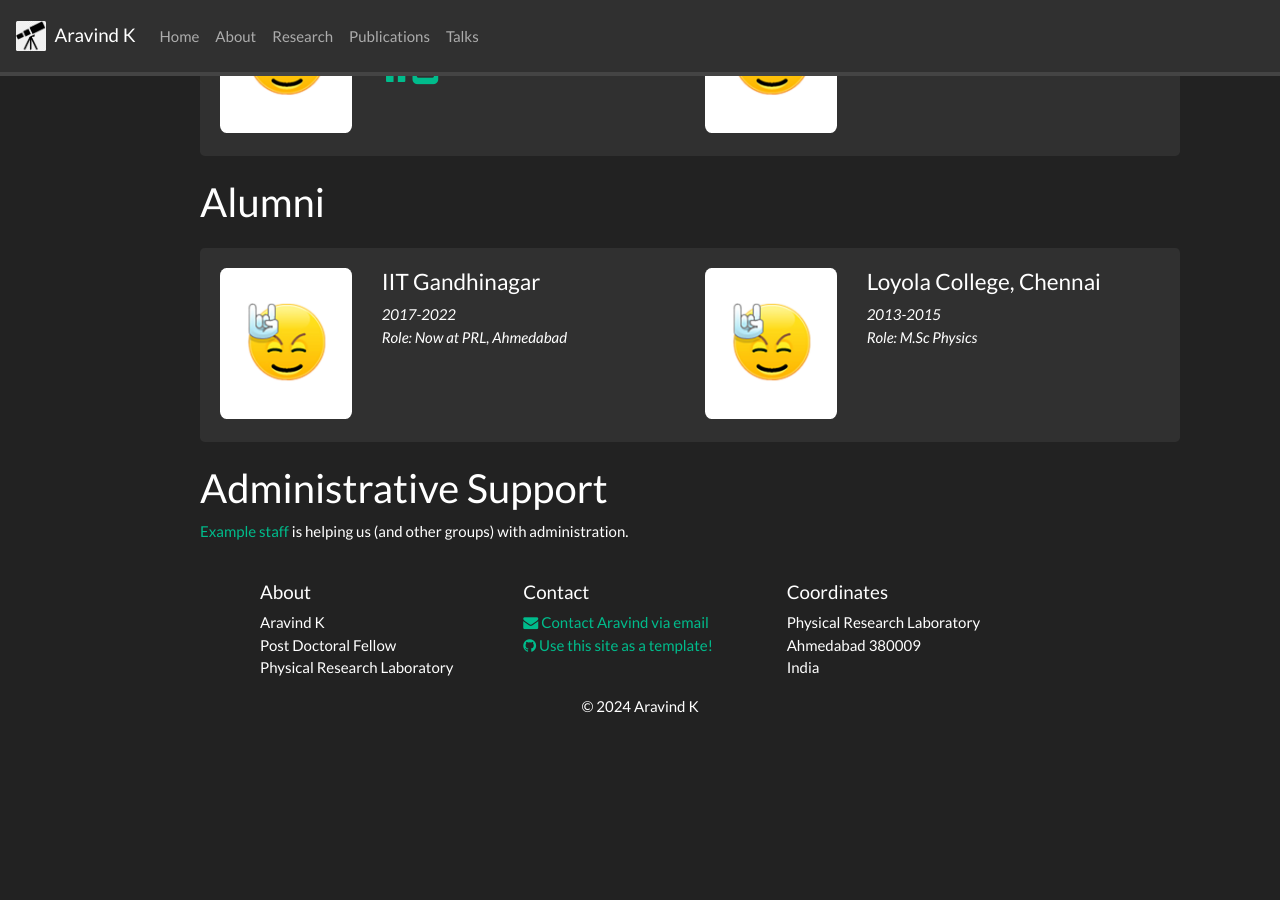
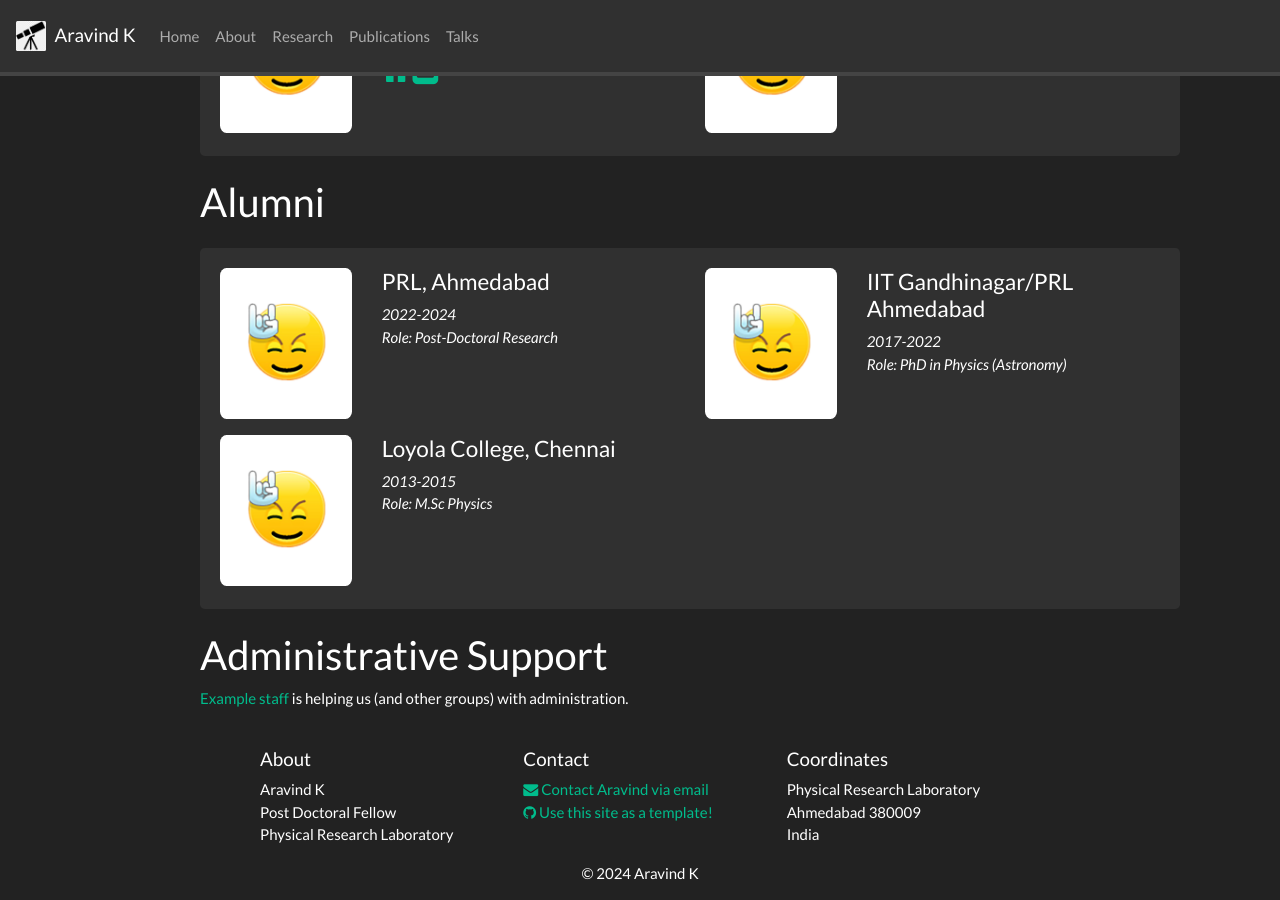
Before and after one commit to DrAravind1192/DrAravind1192.github.io, a Jekyll site: the page built from _pages/team.md, in a window 1280 px wide and 900 px high, scrolled down 672 px. Built offline with Jekyll 4.4.1, drawn with Linux system fonts in a browser that asks for light colours; nearby versions of some CDN libraries; a style sheet for code colours, icons or effects is not loaded; before the commit the page ends 1405 px from its top, so only the background shows below that.

Commit message:
Update alumni.yml

```diff
--- a/_data/alumni.yml
+++ b/_data/alumni.yml
@@ -1,7 +1,13 @@
-- name: IIT Gandhinagar
+- name: PRL, Ahmedabad
+  photo: rock.jpg
+  duration: 2022-2024
+  info: Post-Doctoral Research
+  email: aravind139@gmail.com
+
+- name: IIT Gandhinagar/PRL Ahmedabad
   photo: rock.jpg
   duration: 2017-2022
-  info: Now at PRL, Ahmedabad
+  info: PhD in Physics (Astronomy)
   email: aravind.k@iitgn.co.in
 
 - name: Loyola College, Chennai
```
